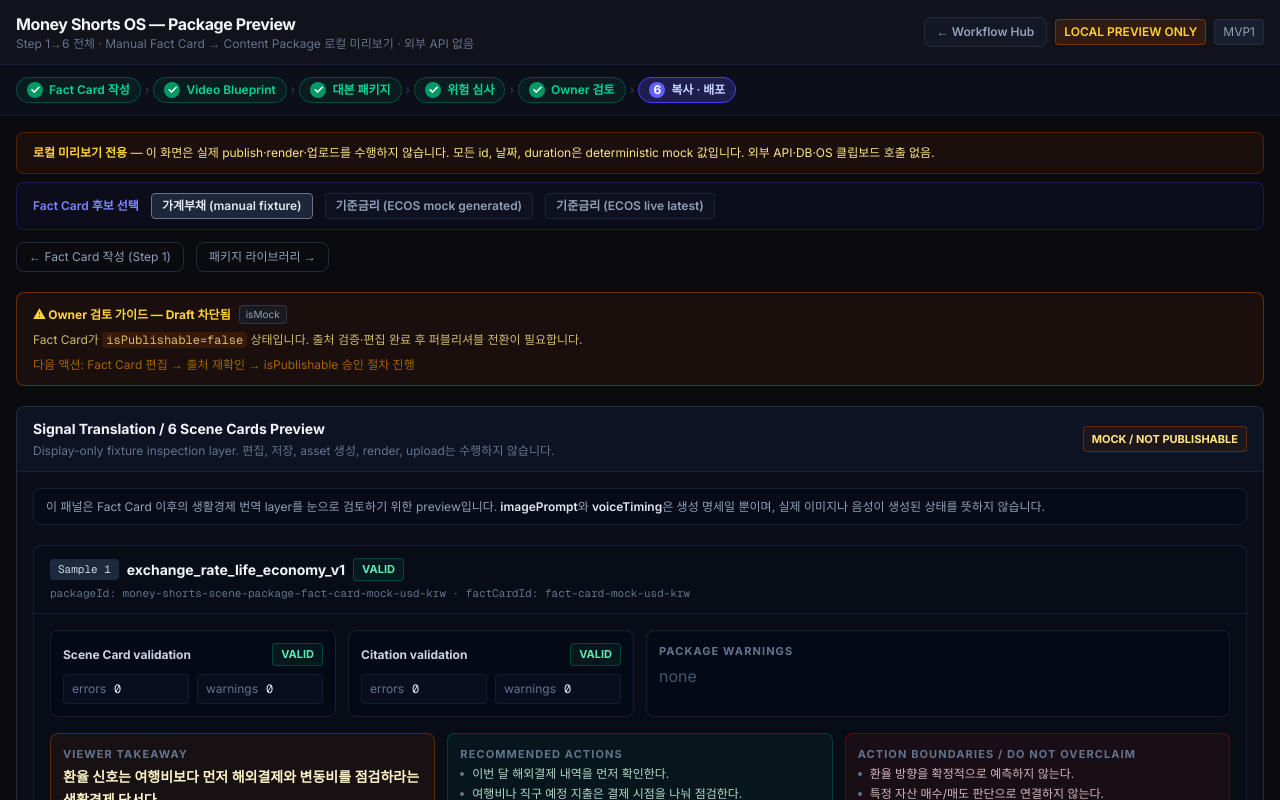
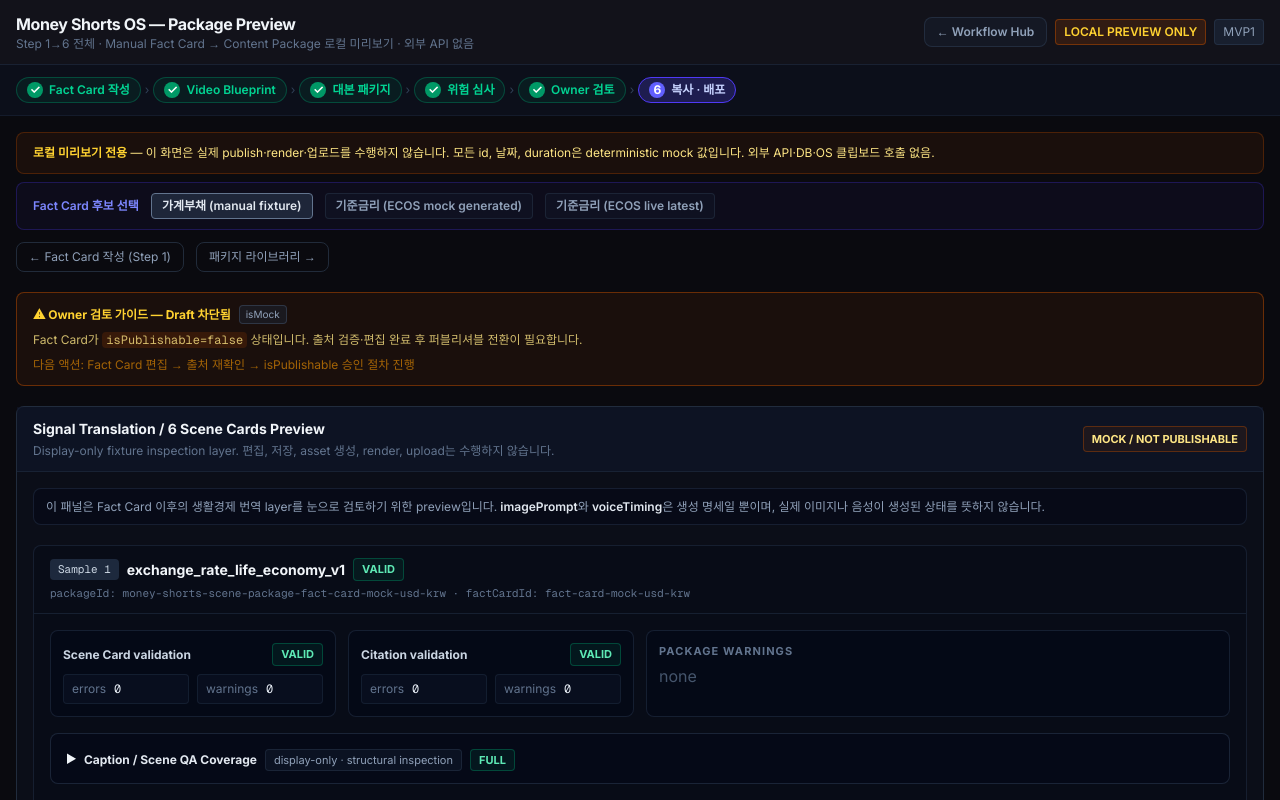
Before and after one commit to wnsuddl1988/instagram-auto, a Next.js app: page /fact-cards/manual/package-preview in a window 1280 px wide. Built offline with nearby package versions, Linux system fonts and the light colour scheme.

Commit message:
feat(package-preview): add caption scene QA coverage

```diff
--- a/app/fact-cards/manual/package-preview/SignalTranslationPreviewPanel.tsx
+++ b/app/fact-cards/manual/package-preview/SignalTranslationPreviewPanel.tsx
@@ -5,6 +5,68 @@ import type {
   SceneCardGenerationValidationResult,
   SignalTranslationBrief,
 } from "@/lib/source-facts/signal-translation";
+
+// ── QA helpers (structural/coverage inspection only — no semantic AI judgment) ──
+
+interface SceneQaRow {
+  sceneNumber: number;
+  sceneRole: string;
+  hasNarration: boolean;
+  hasSpokenCaption: boolean;
+  captionBlockCount: number;
+  hasImagePrompt: boolean;
+  hasVoiceTiming: boolean;
+  hasLayoutSafeZone: boolean;
+  sourceCitationCount: number;
+  hasSourceNote: boolean;
+  riskNoteCount: number;
+}
+
+function buildSceneQaRows(scenes: SceneCard[]): SceneQaRow[] {
+  return scenes.map((s) => ({
+    sceneNumber: s.sceneNumber,
+    sceneRole: s.sceneRole,
+    hasNarration: s.narration.trim().length > 0,
+    hasSpokenCaption: s.spokenCaption.trim().length > 0,
+    captionBlockCount: s.captionBlocks.length,
+    hasImagePrompt: s.imagePrompt.trim().length > 0,
+    hasVoiceTiming: true, // always present by type (required field)
+    hasLayoutSafeZone: true, // always present by type (required field)
+    sourceCitationCount: s.sourceCitationIds.length,
+    hasSourceNote: typeof s.sourceNote === "string" && s.sourceNote.trim().length > 0,
+    riskNoteCount: s.riskNotes.length,
+  }));
+}
+
+interface PackageQaSummary {
+  sceneCount: number;
+  sceneValidationOk: boolean;
+  citationValidationOk: boolean;
+  captionBlocksCoverage: number; // scenes with ≥1 captionBlock
+  imagePromptCoverage: number;  // scenes with non-empty imagePrompt
+  voiceTimingCoverage: number;  // always = sceneCount (required field)
+  layoutSafeZoneCoverage: number; // always = sceneCount (required field)
+  sourceCitationCoverage: number; // scenes with ≥1 sourceCitationId
+  sourceNoteCoverage: number;   // scenes with non-empty sourceNote
+  riskNotesCoverage: number;    // scenes with ≥1 riskNote
+}
+
+function buildPackageQaSummary(pkg: MoneyShortsScenePackage): PackageQaSummary {
+  const scenes = pkg.sceneCards;
+  const n = scenes.length;
+  return {
+    sceneCount: n,
+    sceneValidationOk: pkg.sceneCardValidation.isValid,
+    citationValidationOk: pkg.citationValidation.isValid,
+    captionBlocksCoverage: scenes.filter((s) => s.captionBlocks.length > 0).length,
+    imagePromptCoverage: scenes.filter((s) => s.imagePrompt.trim().length > 0).length,
+    voiceTimingCoverage: n,
+    layoutSafeZoneCoverage: n,
+    sourceCitationCoverage: scenes.filter((s) => s.sourceCitationIds.length > 0).length,
+    sourceNoteCoverage: scenes.filter((s) => typeof s.sourceNote === "string" && s.sourceNote.trim().length > 0).length,
+    riskNotesCoverage: scenes.filter((s) => s.riskNotes.length > 0).length,
+  };
+}
 
 interface SignalTranslationPreviewPanelProps {
   packages: MoneyShortsScenePackage[];
@@ -75,8 +137,8 @@ function ChipList({ items, tone = "slate" }: { items: readonly string[]; tone?:
 
   return (
     <div className="flex flex-wrap gap-1.5">
-      {items.map((item) => (
-        <span key={item} className={`rounded border px-2 py-0.5 text-[11px] ${toneClass}`}>
+      {items.map((item, i) => (
+        <span key={`${i}-${item}`} className={`rounded border px-2 py-0.5 text-[11px] ${toneClass}`}>
           {item}
         </span>
       ))}
@@ -91,13 +153,133 @@ function BulletList({ items }: { items: readonly string[] }) {
 
   return (
     <ul className="space-y-1">
-      {items.map((item) => (
-        <li key={item} className="flex gap-2">
+      {items.map((item, i) => (
+        <li key={`${i}-${item}`} className="flex gap-2">
           <span className="mt-1.5 h-1 w-1 shrink-0 rounded-full bg-slate-500" />
           <span>{item}</span>
         </li>
       ))}
     </ul>
+  );
+}
+
+function CoverageBar({
+  label,
+  count,
+  total,
+}: {
+  label: string;
+  count: number;
+  total: number;
+}) {
+  const full = count === total;
+  return (
+    <div className="flex items-center justify-between gap-2 rounded border border-slate-800/60 bg-slate-900/40 px-2 py-1.5">
+      <span className="min-w-0 truncate text-[11px] text-slate-400">{label}</span>
+      <span
+        className={`shrink-0 rounded px-1.5 py-0.5 font-mono text-[11px] font-bold ${
+          full
+            ? "bg-emerald-900/30 text-emerald-300"
+            : count === 0
+              ? "bg-red-900/30 text-red-300"
+              : "bg-amber-900/30 text-amber-300"
+        }`}
+      >
+        {count}/{total}
+      </span>
+    </div>
+  );
+}
+
+function PackageQaSummaryPanel({ pkg }: { pkg: MoneyShortsScenePackage }) {
+  const qa = buildPackageQaSummary(pkg);
+  const rows = buildSceneQaRows(pkg.sceneCards);
+
+  return (
+    <details className="rounded-lg border border-slate-700/50 bg-slate-950/30">
+      <summary className="cursor-pointer px-4 py-3">
+        <span className="inline-flex items-center gap-2">
+          <span className="text-xs font-bold text-slate-200">
+            Caption / Scene QA Coverage
+          </span>
+          <span className="rounded border border-slate-700/40 bg-slate-800/30 px-2 py-0.5 text-[11px] text-slate-400">
+            display-only · structural inspection
+          </span>
+          <StatusBadge
+            ok={
+              qa.sceneValidationOk &&
+              qa.citationValidationOk &&
+              qa.captionBlocksCoverage === qa.sceneCount &&
+              qa.imagePromptCoverage === qa.sceneCount &&
+              qa.sourceCitationCoverage === qa.sceneCount
+            }
+            passLabel="FULL"
+            failLabel="CHECK"
+          />
+        </span>
+      </summary>
+
+      <div className="border-t border-slate-800/60 px-4 pb-4 pt-3 space-y-4">
+        {/* Package-level coverage */}
+        <div>
+          <MiniLabel>Package Coverage</MiniLabel>
+          <div className="grid grid-cols-2 gap-1.5 sm:grid-cols-3">
+            <CoverageBar label="scenes" count={qa.sceneCount} total={6} />
+            <CoverageBar label="captionBlocks" count={qa.captionBlocksCoverage} total={qa.sceneCount} />
+            <CoverageBar label="imagePrompt spec" count={qa.imagePromptCoverage} total={qa.sceneCount} />
+            <CoverageBar label="voiceTiming spec" count={qa.voiceTimingCoverage} total={qa.sceneCount} />
+            <CoverageBar label="layoutSafeZone" count={qa.layoutSafeZoneCoverage} total={qa.sceneCount} />
+            <CoverageBar label="sourceCitationIds" count={qa.sourceCitationCoverage} total={qa.sceneCount} />
+            <CoverageBar label="sourceNote" count={qa.sourceNoteCoverage} total={qa.sceneCount} />
+            <CoverageBar label="riskNotes" count={qa.riskNotesCoverage} total={qa.sceneCount} />
+          </div>
+        </div>
+
+        {/* Scene-level table */}
+        <div>
+          <MiniLabel>Per-Scene Checklist</MiniLabel>
+          <div className="overflow-x-auto">
+            <table className="w-full min-w-[560px] border-collapse text-[11px]">
+              <thead>
+                <tr className="border-b border-slate-800/70">
+                  <th className="py-1.5 pr-2 text-left font-bold text-slate-500">Scene</th>
+                  <th className="py-1.5 pr-2 text-left font-bold text-slate-500">Role</th>
+                  <th className="py-1.5 pr-2 text-center font-bold text-slate-500">Narr</th>
+                  <th className="py-1.5 pr-2 text-center font-bold text-slate-500">Caption</th>
+                  <th className="py-1.5 pr-2 text-center font-bold text-slate-500">CaptBlocks</th>
+                  <th className="py-1.5 pr-2 text-center font-bold text-slate-500">ImgSpec</th>
+                  <th className="py-1.5 pr-2 text-center font-bold text-slate-500">Voice</th>
+                  <th className="py-1.5 pr-2 text-center font-bold text-slate-500">Layout</th>
+                  <th className="py-1.5 pr-2 text-center font-bold text-slate-500">CitIds</th>
+                  <th className="py-1.5 pr-2 text-center font-bold text-slate-500">SrcNote</th>
+                  <th className="py-1.5 text-center font-bold text-slate-500">Risk</th>
+                </tr>
+              </thead>
+              <tbody>
+                {rows.map((row) => (
+                  <tr key={row.sceneNumber} className="border-b border-slate-800/40 last:border-0">
+                    <td className="py-1.5 pr-2 font-mono text-slate-300">{row.sceneNumber}</td>
+                    <td className="py-1.5 pr-2 text-slate-500">{row.sceneRole}</td>
+                    <td className="py-1.5 pr-2 text-center">{row.hasNarration ? "✓" : <span className="text-red-400">✗</span>}</td>
+                    <td className="py-1.5 pr-2 text-center">{row.hasSpokenCaption ? "✓" : <span className="text-red-400">✗</span>}</td>
+                    <td className="py-1.5 pr-2 text-center font-mono text-slate-300">{row.captionBlockCount}</td>
+                    <td className="py-1.5 pr-2 text-center">{row.hasImagePrompt ? "✓" : <span className="text-red-400">✗</span>}</td>
+                    <td className="py-1.5 pr-2 text-center">{row.hasVoiceTiming ? "✓" : <span className="text-red-400">✗</span>}</td>
+                    <td className="py-1.5 pr-2 text-center">{row.hasLayoutSafeZone ? "✓" : <span className="text-red-400">✗</span>}</td>
+                    <td className="py-1.5 pr-2 text-center font-mono text-slate-300">{row.sourceCitationCount}</td>
+                    <td className="py-1.5 pr-2 text-center">{row.hasSourceNote ? "✓" : <span className="text-slate-600">—</span>}</td>
+                    <td className="py-1.5 text-center font-mono text-slate-300">{row.riskNoteCount}</td>
+                  </tr>
+                ))}
+              </tbody>
+            </table>
+          </div>
+          <p className="mt-2 text-[10px] text-slate-600">
+            voiceTiming / layoutSafeZone은 타입상 required 필드. coverage 100%는 타입 보장에 의한 것이다.
+          </p>
+        </div>
+      </div>
+    </details>
   );
 }
 
@@ -197,8 +379,11 @@ function VoiceTimingSummary({ scene }: { scene: SceneCard }) {
 
 function BriefSummary({ brief }: { brief: SignalTranslationBrief }) {
   return (
-    <div className="rounded-lg border border-slate-800/70 bg-slate-950/35 p-4">
-      <MiniLabel>Signal Translation Brief Summary</MiniLabel>
+    <details className="rounded-lg border border-slate-800/70 bg-slate-950/35">
+      <summary className="cursor-pointer px-4 py-3">
+        <span className="text-xs font-bold text-slate-300">Signal Translation Brief Summary</span>
+      </summary>
+      <div className="border-t border-slate-800/60 px-4 pb-4 pt-2">
         <ValueRow label="signalSummary" value={brief.signalSummary} />
         <ValueRow label="keyReasons" value={<BulletList items={brief.keyReasons} />} />
         <ValueRow label="expertInterpretation" value={brief.expertInterpretation} />
@@ -227,6 +412,7 @@ function BriefSummary({ brief }: { brief: SignalTranslationBrief }) {
         <ValueRow label="sourceCitationIds" value={<ChipList items={brief.sourceCitationIds} />} mono />
         <ValueRow label="riskNotes" value={<BulletList items={brief.riskNotes} />} />
       </div>
+    </details>
   );
 }
 
@@ -387,6 +573,7 @@ export function SignalTranslationPreviewPanel({ packages }: SignalTranslationPre
                 </div>
               </div>
 
+              <PackageQaSummaryPanel pkg={scenePackage} />
               <OwnerFocus brief={scenePackage.brief} />
               <BriefSummary brief={scenePackage.brief} />
               <SceneCardsPreviewList scenes={scenePackage.sceneCards} />
```
Lines whose indentation alone changed are shown as unchanged.
